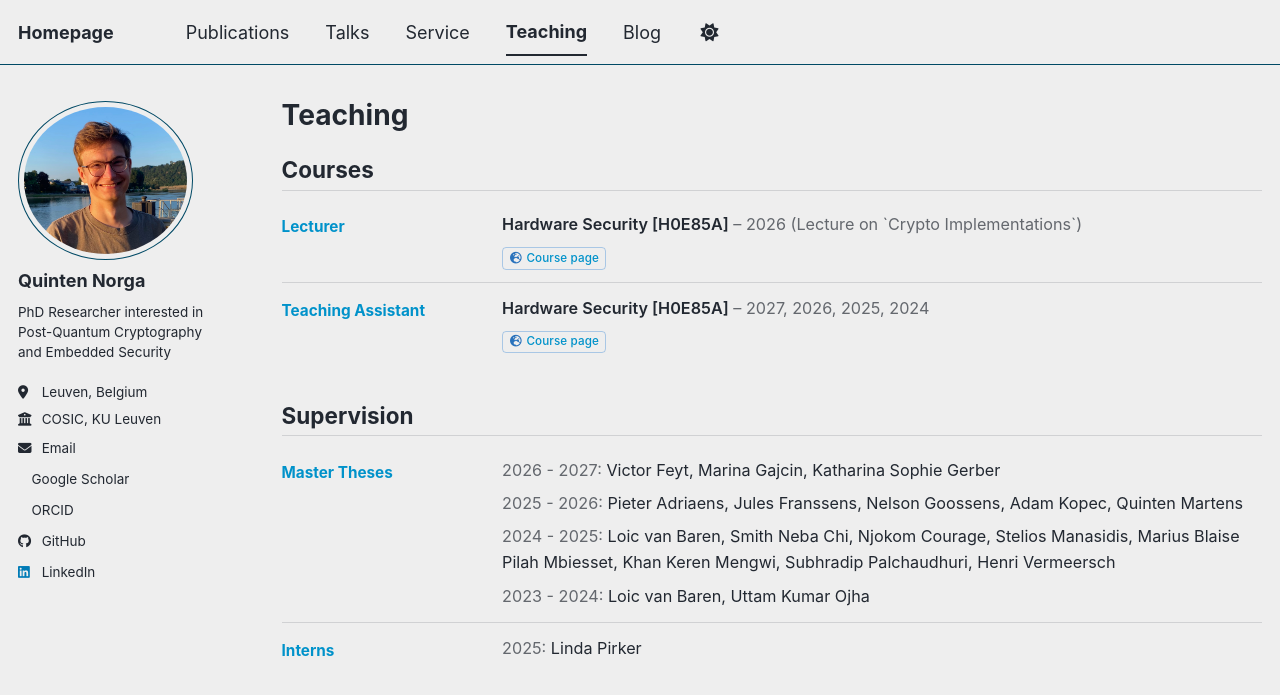
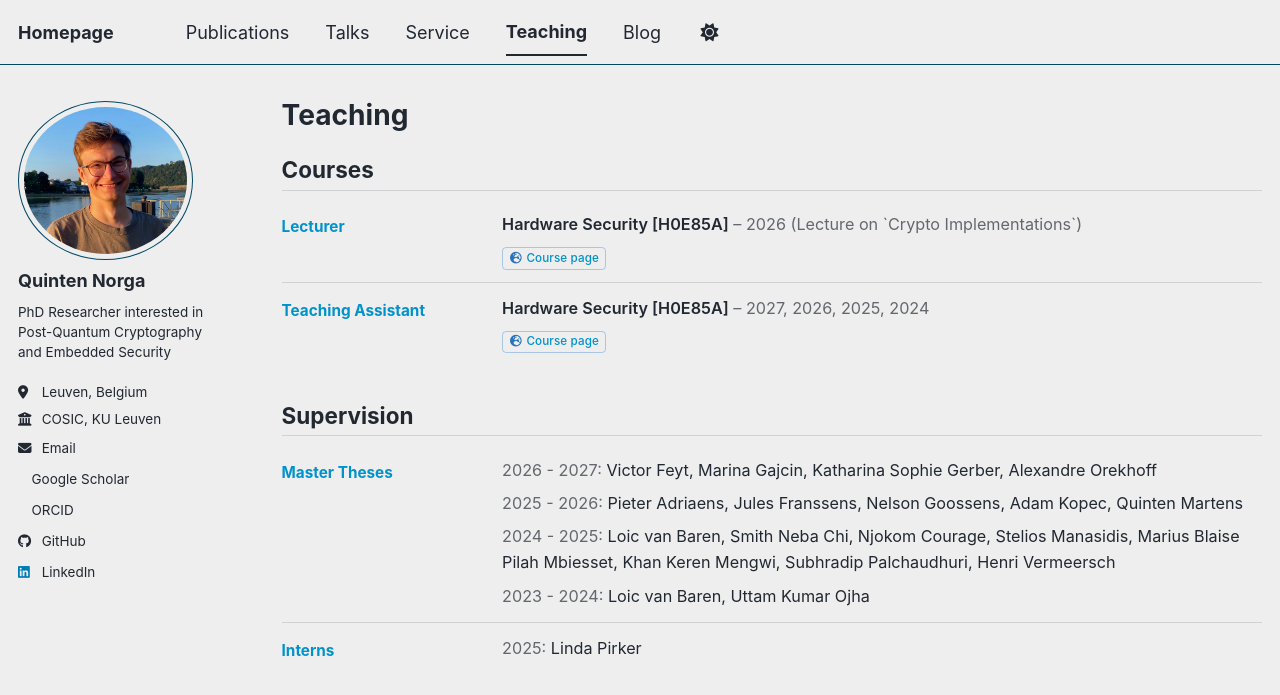
Before and after one commit to qnorga1/qnorga1.github.io, a Jekyll site: the page built from _pages/teaching.html, in a window 1280 px wide. Shown: the top 695 px of the page. Built offline with Jekyll 4.4.1, drawn with Linux system fonts in a browser that asks for light colours; a style sheet for code colours, icons or effects is not loaded.

Commit message:
new thesis student

```diff
--- a/_data/teaching.yml
+++ b/_data/teaching.yml
@@ -62,7 +62,7 @@ ta:
 #     co-supervised: 'Dummy Professor'
 
 msc:
-  - name: 'Victor Feyt, Marina Gajcin, Katharina Sophie Gerber'
+  - name: 'Victor Feyt, Marina Gajcin, Katharina Sophie Gerber, Alexandre Orekhoff'
     year: 2026 - 2027
     # title: 'Dummy thesis title'
     # award: 'Best thesis award (dummy)'
```
